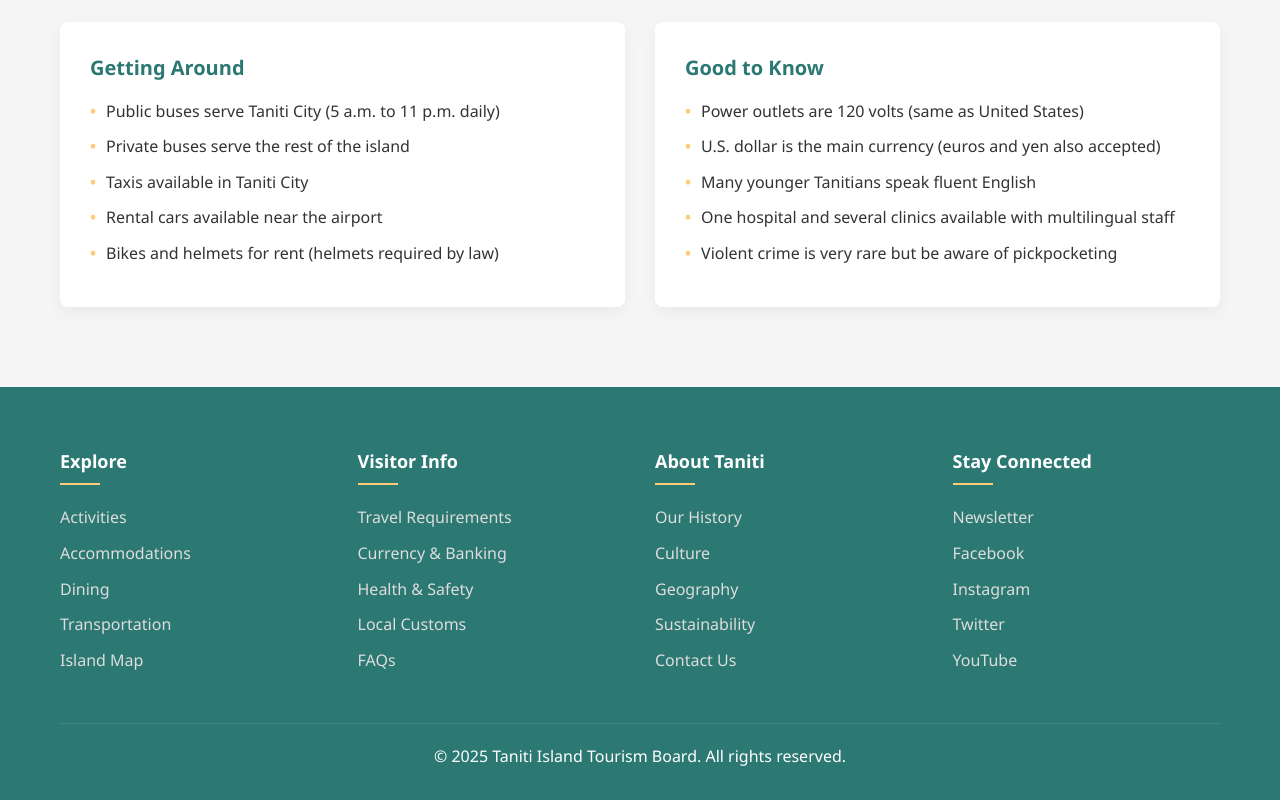
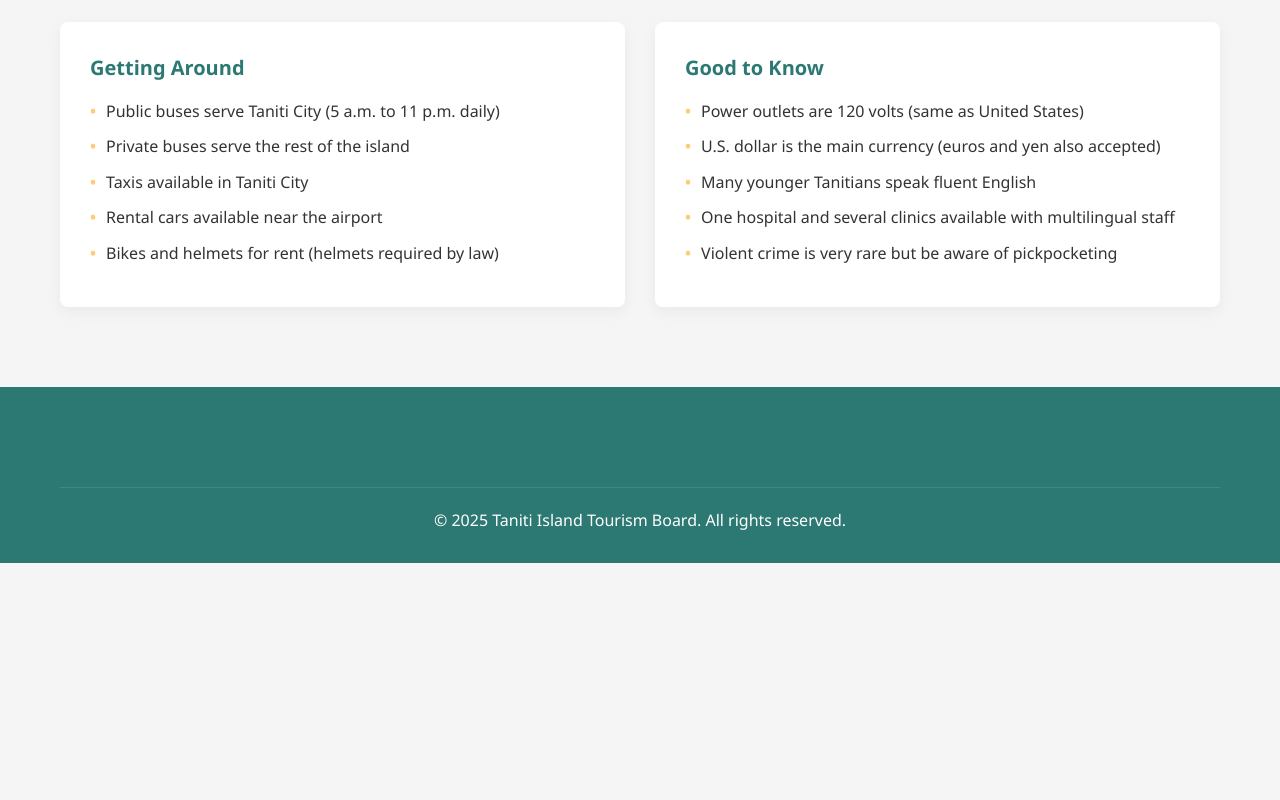
Before and after one commit to parsTroy/html, a plain HTML site: page index.html in a window 1280 px wide. Shown: the part 1968-2768 px from the top of the page. After the commit the page ends 2531 px from the top, so only its background shows below. Drawn offline with Linux system fonts and the light colour scheme.

Commit message:
Update base

```diff
--- a/index.html
+++ b/index.html
@@ -464,10 +464,6 @@
                 <ul>
                     <li><a href="#" id="home-link" class="active">Home</a></li>
                     <li><a href="#" id="activities-link">Activities</a></li>
-                    <li><a href="#">Lodging</a></li>
-                    <li><a href="#">Dining</a></li>
-                    <li><a href="#">Transportation</a></li>
-                    <li><a href="#">Info</a></li>
                 </ul>
             </nav>
         </div>
@@ -672,48 +668,6 @@
 
     <footer>
         <div class="container">
-            <div class="footer-container">
-                <div class="footer-column">
-                    <h3>Explore</h3>
-                    <ul>
-                        <li><a href="#">Activities</a></li>
-                        <li><a href="#">Accommodations</a></li>
-                        <li><a href="#">Dining</a></li>
-                        <li><a href="#">Transportation</a></li>
-                        <li><a href="#">Island Map</a></li>
-                    </ul>
-                </div>
-                <div class="footer-column">
-                    <h3>Visitor Info</h3>
-                    <ul>
-                        <li><a href="#">Travel Requirements</a></li>
-                        <li><a href="#">Currency & Banking</a></li>
-                        <li><a href="#">Health & Safety</a></li>
-                        <li><a href="#">Local Customs</a></li>
-                        <li><a href="#">FAQs</a></li>
-                    </ul>
-                </div>
-                <div class="footer-column">
-                    <h3>About Taniti</h3>
-                    <ul>
-                        <li><a href="#">Our History</a></li>
-                        <li><a href="#">Culture</a></li>
-                        <li><a href="#">Geography</a></li>
-                        <li><a href="#">Sustainability</a></li>
-                        <li><a href="#">Contact Us</a></li>
-                    </ul>
-                </div>
-                <div class="footer-column">
-                    <h3>Stay Connected</h3>
-                    <ul>
-                        <li><a href="#">Newsletter</a></li>
-                        <li><a href="#">Facebook</a></li>
-                        <li><a href="#">Instagram</a></li>
-                        <li><a href="#">Twitter</a></li>
-                        <li><a href="#">YouTube</a></li>
-                    </ul>
-                </div>
-            </div>
             <div class="footer-bottom">
                 <p>&copy; 2025 Taniti Island Tourism Board. All rights reserved.</p>
             </div>
```
